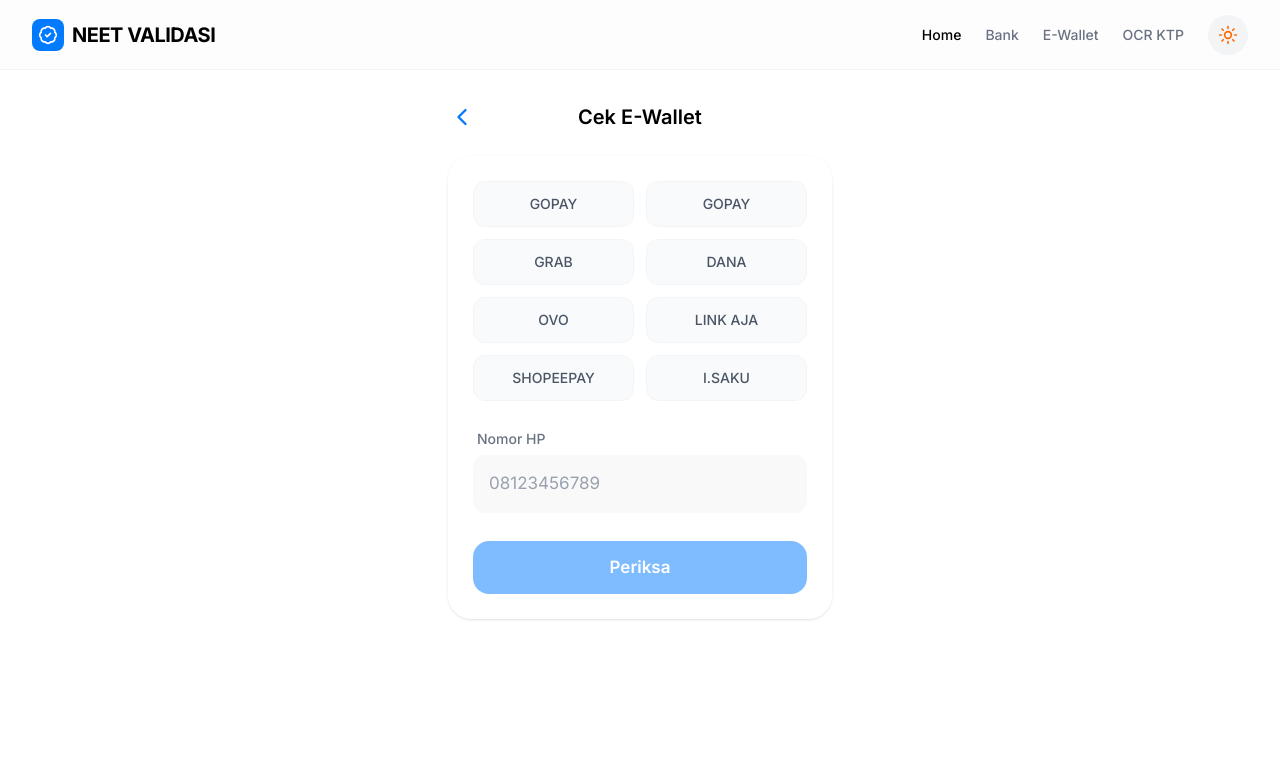
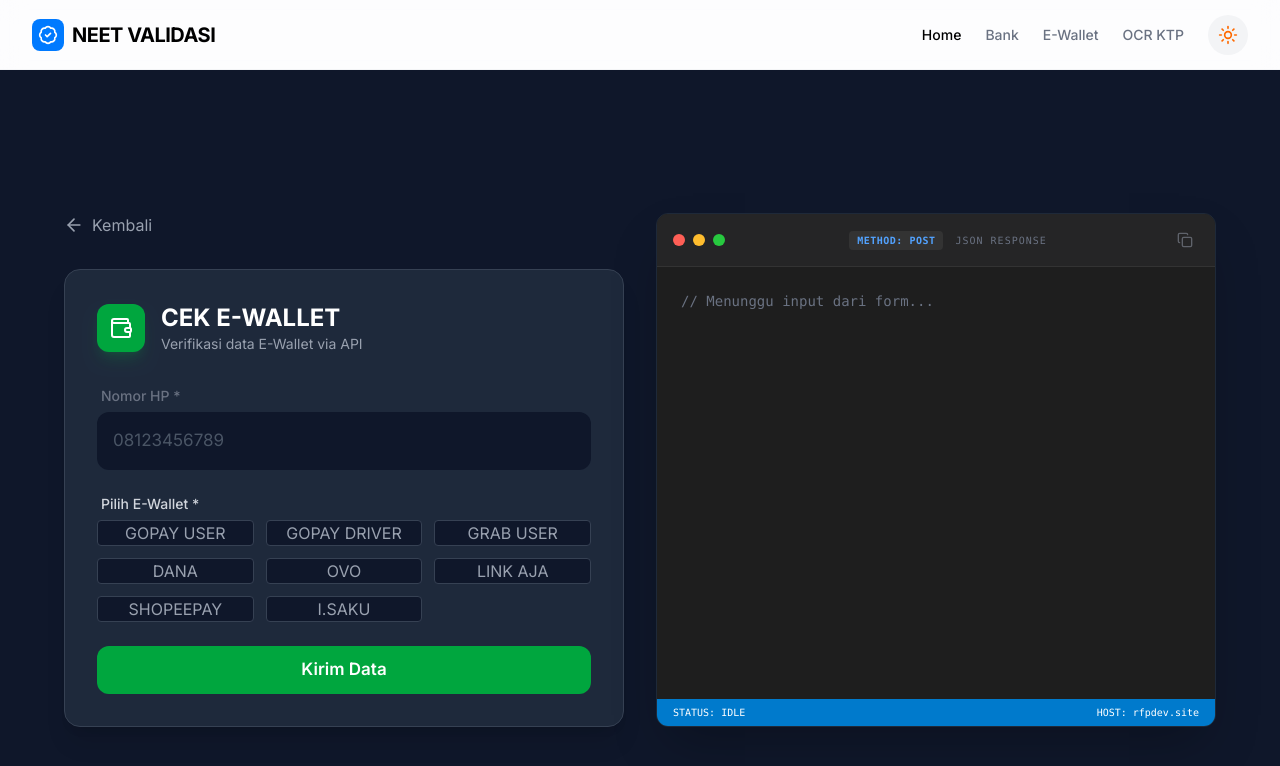
Before and after one commit to pesafrisma19/neetvalidasi, a Next.js app: page /ewallet in a window 1280 px wide. Shown: the top 766 px of the page. Built offline with nearby package versions, Linux system fonts and the light colour scheme.

Commit message:
feat: redesign bank/wallet/ktp pages to split-view terminal style and fix theme toggle

```diff
--- a/app/bank/page.tsx
+++ b/app/bank/page.tsx
@@ -1,14 +1,15 @@
+
 "use client";
 
 import { useState } from "react";
-import { IOSCard } from "@/components/ui/ios-card";
+import { IOSButton } from "@/components/ui/ios-button";
 import { IOSInput } from "@/components/ui/ios-input";
-import { IOSButton } from "@/components/ui/ios-button";
 import { SearchableSelect } from "@/components/ui/searchable-select";
+import { TerminalResponse } from "@/components/terminal-response";
 import { BANKS } from "@/lib/data/banks";
-import { ChevronLeft, CheckCircle2, AlertCircle } from "lucide-react";
+import { checkBank } from "@/lib/api";
 import Link from "next/link";
-import { checkBank } from "@/lib/api";
+import { ArrowLeft, Landmark } from "lucide-react";
 
 export default function BankPage() {
     const [accountNumber, setAccountNumber] = useState("");
@@ -31,9 +32,10 @@
             if (res.status) {
                 setResult(res.data);
             } else {
-                setError(res.message || "Gagal memvalidasi/Tidak Ditemukan");
+                setError(res.message || "Gagal memvalidasi");
             }
         } catch (err) {
+            console.error(err);
             setError("Terjadi kesalahan koneksi");
         } finally {
             setLoading(false);
@@ -41,73 +43,66 @@
     };
 
     return (
-        <div className="min-h-screen bg-ios-bg p-6 pt-8 pb-10 flex flex-col items-center">
-            <div className="w-full max-w-sm">
-                <div className="flex items-center mb-6 relative">
-                    <Link href="/" className="absolute left-0 p-2 -ml-2 text-ios-blue hover:opacity-70 transition-opacity">
-                        <ChevronLeft className="w-7 h-7" />
+        <div className="min-h-screen bg-[#0f172a] p-4 md:p-8 flex items-center justify-center">
+            <div className="w-full max-w-6xl grid grid-cols-1 lg:grid-cols-2 gap-8">
+
+                {/* Left Column: Form */}
+                <div className="flex flex-col justify-center">
+                    <Link href="/" className="inline-flex items-center text-gray-400 hover:text-white mb-8 transition-colors w-fit">
+                        <ArrowLeft className="w-5 h-5 mr-2" /> Kembali
                     </Link>
-                    <h1 className="flex-1 text-center text-[20px] font-semibold text-black">
-                        Cek Rekening
-                    </h1>
+
+                    <div className="bg-[#1e293b] border border-gray-700 p-6 md:p-8 rounded-2xl shadow-xl">
+                        <div className="flex items-center gap-4 mb-8">
+                            <div className="w-12 h-12 rounded-xl bg-blue-600 flex items-center justify-center text-white shadow-lg shadow-blue-600/20">
+                                <Landmark className="w-6 h-6" />
+                            </div>
+                            <div>
+                                <h1 className="text-2xl font-bold text-white">CEK REKENING</h1>
+                                <p className="text-gray-400 text-sm">Verifikasi data rekening bank via API</p>
+                            </div>
                         </div>
 
-                <IOSCard className="mb-6 flex flex-col gap-5">
+                        <div className="space-y-6">
+                            <IOSInput
+                                label="Nomor Rekening *"
+                                placeholder="Masukkan nomor rekening"
+                                type="number"
+                                value={accountNumber}
+                                onChange={(e) => setAccountNumber(e.target.value)}
+                                className="bg-[#0f172a] border-gray-700 text-white placeholder:text-gray-600 focus:border-blue-500"
+                                labelClassName="text-gray-300"
+                            />
+
                             <SearchableSelect
-                        label="Nama Bank"
-                        placeholder="Pilih Bank"
+                                label="Pilih Bank *"
+                                placeholder="Pilih Bank Tujuan"
                                 options={BANKS}
                                 value={selectedBank}
                                 onChange={setSelectedBank}
                             />
 
-                    <IOSInput
-                        label="Nomor Rekening"
-                        placeholder="1234567890"
-                        type="number"
-                        value={accountNumber}
-                        onChange={(e) => setAccountNumber(e.target.value)}
-                    />
-
-                    <IOSButton onClick={handleCheck} isLoading={loading} className="mt-2">
-                        Periksa
+                            <IOSButton
+                                onClick={handleCheck}
+                                isLoading={loading}
+                                className="w-full h-12 bg-blue-600 hover:bg-blue-500 text-white font-semibold rounded-xl mt-4"
+                            >
+                                Kirim Data
                             </IOSButton>
-                </IOSCard>
-
-                {error && (
-                    <div className="p-4 rounded-2xl bg-red-50 text-ios-red flex items-start gap-3 border border-red-100 mb-6 animate-in fade-in slide-in-from-bottom-2">
-                        <AlertCircle className="w-5 h-5 shrink-0 mt-0.5" />
-                        <p className="text-sm font-medium leading-tight">{error}</p>
-                    </div>
-                )}
-
-                {result && (
-                    <IOSCard className="animate-in zoom-in-95 duration-300 border-ios-green/30 bg-green-50/10">
-                        <div className="flex items-center gap-3 mb-4">
-                            <div className="w-10 h-10 rounded-full bg-ios-green/10 flex items-center justify-center text-ios-green">
-                                <CheckCircle2 className="w-6 h-6" />
-                            </div>
-                            <div>
-                                <p className="text-xs font-semibold text-ios-green uppercase tracking-wide">Terverifikasi</p>
-                                <p className="text-sm text-gray-400">Data valid ditemukan</p>
                         </div>
                     </div>
-                        <div className="space-y-3">
-                            <div className="flex justify-between items-center py-2 border-b border-gray-100">
-                                <span className="text-sm text-gray-400">Bank</span>
-                                <span className="text-sm font-semibold truncate max-w-[60%]">{result.bank_name || result.bank_code?.replace('bank_', '')?.toUpperCase()}</span>
                 </div>
-                            <div className="flex justify-between items-center py-2 border-b border-gray-100">
-                                <span className="text-sm text-gray-400">Nomor</span>
-                                <span className="text-sm font-semibold font-mono tracking-tight">{result.account_number}</span>
+
+                {/* Right Column: Terminal */}
+                <div className="flex flex-col h-full min-h-[500px]">
+                    <TerminalResponse
+                        loading={loading}
+                        result={result}
+                        error={error}
+                        title="JSON RESPONSE"
+                    />
                 </div>
-                            <div className="flex flex-col gap-1 pt-1">
-                                <span className="text-sm text-gray-400">Atas Nama</span>
-                                <span className="text-lg font-bold text-black">{result.customer_name || result.account_name}</span>
-                            </div>
-                        </div>
-                    </IOSCard>
-                )}
+
             </div>
         </div>
     );
--- a/app/ewallet/page.tsx
+++ b/app/ewallet/page.tsx
@@ -1,13 +1,14 @@
+
 "use client";
 
 import { useState } from "react";
-import { IOSCard } from "@/components/ui/ios-card";
+import { IOSButton } from "@/components/ui/ios-button";
 import { IOSInput } from "@/components/ui/ios-input";
-import { IOSButton } from "@/components/ui/ios-button";
+import { TerminalResponse } from "@/components/terminal-response";
 import { EWALLETS } from "@/lib/data/ewallets";
-import { ChevronLeft, CheckCircle2, AlertCircle } from "lucide-react";
+import { checkEWallet } from "@/lib/api";
 import Link from "next/link";
-import { checkEWallet } from "@/lib/api";
+import { ArrowLeft, Wallet } from "lucide-react";
 
 export default function EWalletPage() {
     const [phoneNumber, setPhoneNumber] = useState("");
@@ -40,83 +41,75 @@
     };
 
     return (
-        <div className="min-h-screen bg-ios-bg p-6 pt-8 pb-10 flex flex-col items-center">
-            <div className="w-full max-w-sm">
-                <div className="flex items-center mb-6 relative">
-                    <Link href="/" className="absolute left-0 p-2 -ml-2 text-ios-blue hover:opacity-70 transition-opacity">
-                        <ChevronLeft className="w-7 h-7" />
+        <div className="min-h-screen bg-[#0f172a] p-4 md:p-8 flex items-center justify-center">
+            <div className="w-full max-w-6xl grid grid-cols-1 lg:grid-cols-2 gap-8">
+
+                {/* Left Column: Form */}
+                <div className="flex flex-col justify-center">
+                    <Link href="/" className="inline-flex items-center text-gray-400 hover:text-white mb-8 transition-colors w-fit">
+                        <ArrowLeft className="w-5 h-5 mr-2" /> Kembali
                     </Link>
-                    <h1 className="flex-1 text-center text-[20px] font-semibold text-black">
-                        Cek E-Wallet
-                    </h1>
+
+                    <div className="bg-[#1e293b] border border-gray-700 p-6 md:p-8 rounded-2xl shadow-xl">
+                        <div className="flex items-center gap-4 mb-8">
+                            <div className="w-12 h-12 rounded-xl bg-green-600 flex items-center justify-center text-white shadow-lg shadow-green-600/20">
+                                <Wallet className="w-6 h-6" />
+                            </div>
+                            <div>
+                                <h1 className="text-2xl font-bold text-white">CEK E-WALLET</h1>
+                                <p className="text-gray-400 text-sm">Verifikasi data E-Wallet via API</p>
+                            </div>
                         </div>
 
-                <IOSCard className="mb-6 flex flex-col gap-5">
-                    <div className="grid grid-cols-2 gap-3 mb-2">
+                        <div className="space-y-6">
+                            <IOSInput
+                                label="Nomor HP *"
+                                placeholder="08123456789"
+                                type="number"
+                                value={phoneNumber}
+                                onChange={(e) => setPhoneNumber(e.target.value)}
+                                className="bg-[#0f172a] border-gray-700 text-white placeholder:text-gray-600 focus:border-green-500"
+                            />
+
+                            <div className="flex flex-col gap-1.5 w-full">
+                                <label className="text-sm font-medium text-gray-300 ml-1">Pilih E-Wallet *</label>
+                                <div className="grid grid-cols-2 md:grid-cols-3 gap-3">
                                     {EWALLETS.map((wallet) => (
                                         <button
                                             key={wallet.code}
                                             onClick={() => setSelectedWallet(wallet.code)}
-                                className={`
-                            relative overflow-hidden rounded-xl p-3 text-sm font-medium transition-all duration-200 border
-                            ${selectedWallet === wallet.code
-                                        ? 'bg-ios-blue text-white border-transparent shadow-md'
-                                        : 'bg-gray-50 text-gray-600 border-gray-100 hover:bg-gray-100'
-                                    }
-                        `}
+                                            className={`px - 4 py - 3 rounded - xl text - sm font - medium transition - all ${selectedWallet === wallet.code
+                                                ? "bg-green-600 text-white shadow-lg shadow-green-600/20 scale-[1.02]"
+                                                : "bg-[#0f172a] text-gray-400 border border-gray-700 hover:border-green-500/50 hover:text-green-500"
+                                                } `}
                                         >
-                                {wallet.name.replace(' USER', '').replace(' DRIVER', '')}
+                                            {wallet.name}
                                         </button>
                                     ))}
                                 </div>
+                            </div>
 
-                    <IOSInput
-                        label="Nomor HP"
-                        placeholder="08123456789"
-                        type="tel"
-                        value={phoneNumber}
-                        onChange={(e) => setPhoneNumber(e.target.value)}
-                    />
-
-                    <IOSButton onClick={handleCheck} isLoading={loading} className="mt-2" disabled={!selectedWallet}>
-                        Periksa
+                            <IOSButton
+                                onClick={handleCheck}
+                                isLoading={loading}
+                                className="w-full h-12 bg-green-600 hover:bg-green-500 text-white font-semibold rounded-xl mt-4"
+                            >
+                                Kirim Data
                             </IOSButton>
-                </IOSCard>
-
-                {error && (
-                    <div className="p-4 rounded-2xl bg-red-50 text-ios-red flex items-start gap-3 border border-red-100 mb-6 animate-in fade-in slide-in-from-bottom-2">
-                        <AlertCircle className="w-5 h-5 shrink-0 mt-0.5" />
-                        <p className="text-sm font-medium leading-tight">{error}</p>
-                    </div>
-                )}
-
-                {result && (
-                    <IOSCard className="animate-in zoom-in-95 duration-300 border-ios-green/30 bg-green-50/10">
-                        <div className="flex items-center gap-3 mb-4">
-                            <div className="w-10 h-10 rounded-full bg-ios-green/10 flex items-center justify-center text-ios-green">
-                                <CheckCircle2 className="w-6 h-6" />
-                            </div>
-                            <div>
-                                <p className="text-xs font-semibold text-ios-green uppercase tracking-wide">Terverifikasi</p>
-                                <p className="text-sm text-gray-400">Akun ditemukan</p>
                         </div>
                     </div>
-                        <div className="space-y-3">
-                            <div className="flex justify-between items-center py-2 border-b border-gray-100">
-                                <span className="text-sm text-gray-400">Provider</span>
-                                <span className="text-sm font-semibold truncate max-w-[60%]">{result.ewallet_code?.replace('wallet_', '')?.toUpperCase()}</span>
                 </div>
-                            <div className="flex justify-between items-center py-2 border-b border-gray-100">
-                                <span className="text-sm text-gray-400">Nomor</span>
-                                <span className="text-sm font-semibold font-mono tracking-tight">{result.phone_number}</span>
+
+                {/* Right Column: Terminal */}
+                <div className="flex flex-col h-full min-h-[500px]">
+                    <TerminalResponse
+                        loading={loading}
+                        result={result}
+                        error={error}
+                        title="JSON RESPONSE"
+                    />
                 </div>
-                            <div className="flex flex-col gap-1 pt-1">
-                                <span className="text-sm text-gray-400">Nama Akun</span>
-                                <span className="text-lg font-bold text-black">{result.account_name}</span>
-                            </div>
-                        </div>
-                    </IOSCard>
-                )}
+
             </div>
         </div>
     );
--- a/app/globals.css
+++ b/app/globals.css
@@ -1,4 +1,5 @@
 @import "tailwindcss";
+@custom-variant dark (&:where(.dark, .dark *));
 
 @theme {
   --color-ios-blue: #007AFF;
--- /dev/null
+++ b/components/terminal-response.tsx
@@ -0,0 +1,93 @@
+"use client";
+
+import { Copy, Check } from "lucide-react";
+import { useState } from "react";
+import { cn } from "@/lib/utils";
+
+interface TerminalResponseProps {
+    loading: boolean;
+    result: any;
+    title?: string;
+    method?: string;
+    className?: string;
+    error?: string | null;
+}
+
+export function TerminalResponse({
+    loading,
+    result,
+    title = "JSON RESPONSE",
+    method = "POST",
+    className,
+    error
+}: TerminalResponseProps) {
+    const [copied, setCopied] = useState(false);
+
+    const handleCopy = () => {
+        if (result) {
+            const text = JSON.stringify(result, null, 2);
+            navigator.clipboard.writeText(text);
+            setCopied(true);
+            setTimeout(() => setCopied(false), 2000);
+        }
+    };
+
+    return (
+        <div className={cn("w-full rounded-xl overflow-hidden bg-[#1e1e1e] border border-gray-800 shadow-2xl flex flex-col h-full min-h-[400px]", className)}>
+            {/* Terminal Header */}
+            <div className="flex items-center justify-between px-4 py-3 bg-[#252526] border-b border-[#333]">
+                <div className="flex items-center gap-2">
+                    <div className="w-3 h-3 rounded-full bg-[#ff5f56]" />
+                    <div className="w-3 h-3 rounded-full bg-[#ffbd2e]" />
+                    <div className="w-3 h-3 rounded-full bg-[#27c93f]" />
+                </div>
+
+                <div className="flex items-center gap-3">
+                    <div className="px-2 py-0.5 rounded bg-[#333] text-[10px] font-mono text-blue-400 font-bold tracking-wider">
+                        METHOD: {method}
+                    </div>
+                    <span className="text-[10px] font-mono text-gray-500 uppercase tracking-widest">{title}</span>
+                </div>
+
+                <button
+                    onClick={handleCopy}
+                    disabled={!result}
+                    className="p-1.5 rounded hover:bg-[#333] transition-colors text-gray-400 disabled:opacity-50 disabled:cursor-not-allowed"
+                >
+                    {copied ? <Check className="w-4 h-4 text-green-500" /> : <Copy className="w-4 h-4" />}
+                </button>
+            </div>
+
+            {/* Terminal Body */}
+            <div className="flex-1 p-6 font-mono text-sm overflow-auto custom-scrollbar relative">
+                {loading ? (
+                    <div className="flex items-center gap-2 text-yellow-500 animate-pulse">
+                        <span className="text-green-500">➜</span>
+                        <span>Proses request API...</span>
+                        <span className="w-2 h-4 bg-yellow-500 animate-blink block ml-1" />
+                    </div>
+                ) : error ? (
+                    <div className="text-red-400">
+                        <span className="text-red-600 block mb-2">// Error</span>
+                        <pre>{JSON.stringify({ status: false, message: error }, null, 2)}</pre>
+                    </div>
+                ) : result ? (
+                    <div className="text-blue-300">
+                        <span className="text-gray-500 block mb-2">// 200 OK</span>
+                        <pre className="whitespace-pre-wrap">{JSON.stringify(result, null, 2)}</pre>
+                    </div>
+                ) : (
+                    <div className="text-gray-600">
+                        <span className="text-gray-500">// Menunggu input dari form...</span>
+                    </div>
+                )}
+            </div>
+
+            {/* Footer Status */}
+            <div className="px-4 py-1.5 bg-[#007acc] text-white text-[10px] font-mono flex justify-between items-center">
+                <span>STATUS: {loading ? 'PROCESSING' : result ? 'SUCCESS' : error ? 'ERROR' : 'IDLE'}</span>
+                <span>HOST: rfpdev.site</span>
+            </div>
+        </div>
+    );
+}
--- a/components/ui/ios-input.tsx
+++ b/components/ui/ios-input.tsx
@@ -4,14 +4,13 @@
 interface IOSInputProps extends React.InputHTMLAttributes<HTMLInputElement> {
     label?: string;
     error?: string;
+    labelClassName?: string;
 }
 
-export function IOSInput({ className, label, error, ...props }: IOSInputProps) {
+export function IOSInput({ className, label, error, labelClassName, ...props }: IOSInputProps) {
     return (
         <div className="flex flex-col gap-1.5 w-full">
-            {label && (
-                <label className="text-sm font-medium text-gray-500 ml-1">{label}</label>
-            )}
+            {label && <label className={cn("text-sm font-medium text-gray-500 ml-1", labelClassName)}>{label}</label>}
             <input
                 className={cn(
                     "w-full rounded-xl bg-ios-gray-100/50 p-4 text-[17px] outline-none transition-all placeholder:text-gray-400 focus:bg-ios-gray-100 focus:ring-2 focus:ring-ios-blue/20",
```
Also changed, not shown: app/ktp/page.tsx (+112 -81 lines). Lines whose indentation alone changed are shown as unchanged.
